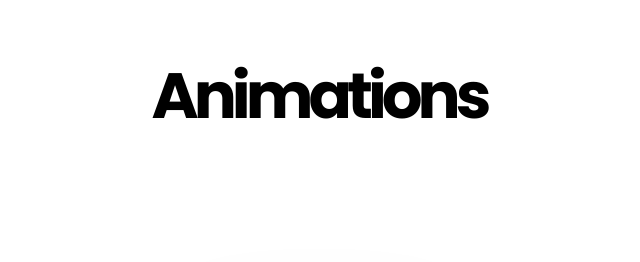
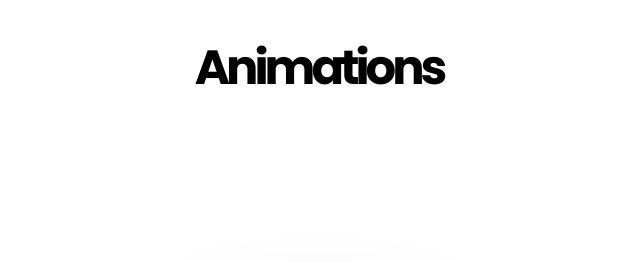
Before and after one commit to amanopia/animations, a plain HTML site: page index.html in a window 1280 px wide. Shown: the top 262 px of the page, without its empty margins (321-961 px from the left). Drawn offline with Linux system fonts and the light colour scheme.

Commit message:
added css for homepage

```diff
--- a/css/styles.css
+++ b/css/styles.css
@@ -15,11 +15,10 @@ body {
   justify-content: space-between;
   flex-direction: column;
   align-items: center;
-  padding: 3rem;
 }
 
 .title {
-  font-size: 4rem;
+  font-size: 3rem;
   font-weight: 700;
   letter-spacing: -5px;
   margin-bottom: 3rem;
@@ -79,3 +78,20 @@ a {
 .contact-email {
   margin-top: 2rem;
 }
+
+@media (min-width: 900px) {
+  .title {
+    letter-spacing: -4px;
+  }
+  body {
+    padding: 2rem;
+  }
+}
+@media (min-width: 1700px) {
+  .title {
+    font-size: 4rem;
+  }
+  body {
+    padding: 3rem;
+  }
+}
```
